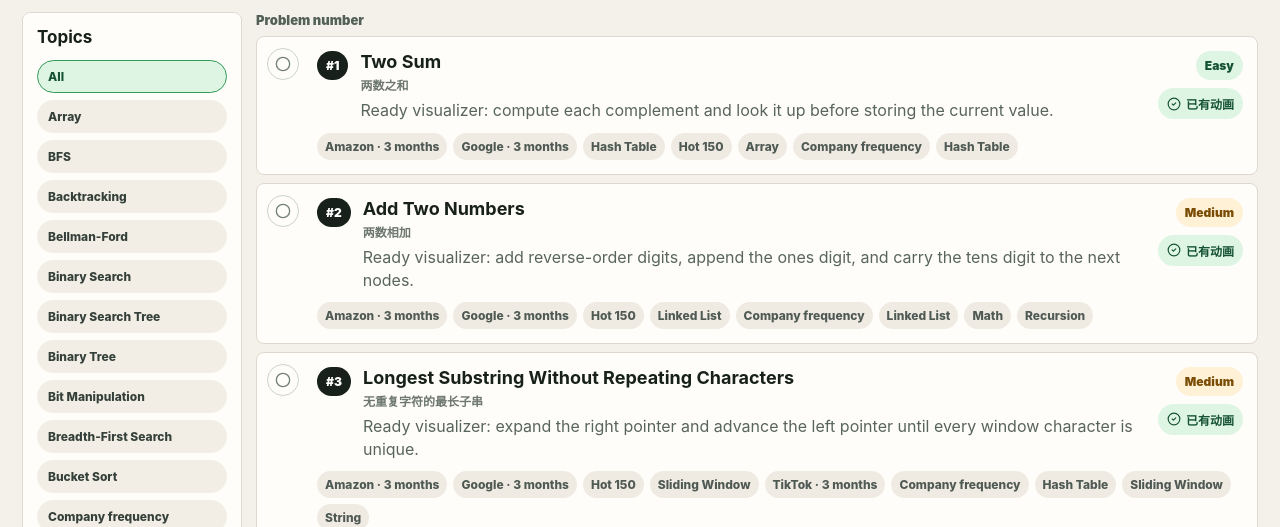
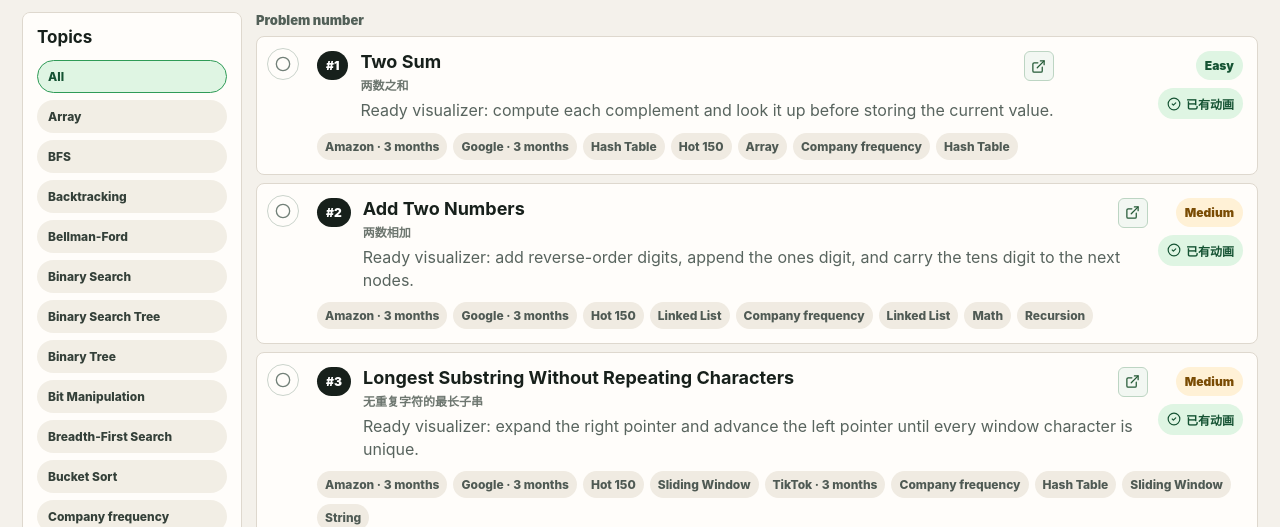
Before and after one commit to Guohuan-Feng/algotrace, a React (Vite) app in the folder apps/web/: page / in a window 1280 px wide. Shown: the part 273-800 px from the top of the page. Built offline with nearby package versions, Linux system fonts and the light colour scheme; no server answers.

Commit message:
feat: add LeetCode links to problem cards

```diff
--- a/apps/web/src/shared/components/ProblemDirectory.tsx
+++ b/apps/web/src/shared/components/ProblemDirectory.tsx
@@ -238,12 +238,26 @@ export function ProblemDirectory({ problems = problemCatalog, companyName }: Pro
                       {completed ? <Check size={16} /> : <Circle size={16} />}
                     </button>
                     <div className="problem-link-wrap">
-                      <a className="problem-link" href={`#/problems/${problem.slug}`}>
+                      <div className="problem-link">
                         <div className="problem-main">
                           <span className="problem-id">#{problem.id}</span>
                           <div>
-                            <h2>{problem.title}</h2>
-                            {problem.cnTitle ? <small className="problem-cn">{problem.cnTitle}</small> : null}
+                            <div className="problem-title-row">
+                              <a className="problem-visualizer-link" href={`#/problems/${problem.slug}`}>
+                                <h2>{problem.title}</h2>
+                                {problem.cnTitle ? <small className="problem-cn">{problem.cnTitle}</small> : null}
+                              </a>
+                              <a
+                                className="leetcode-link"
+                                aria-label={`Open #${problem.id} on LeetCode`}
+                                href={getLeetCodeUrl(problem)}
+                                target="_blank"
+                                rel="noreferrer"
+                                title="Open on LeetCode"
+                              >
+                                <ExternalLink size={15} />
+                              </a>
+                            </div>
                             <p>{problem.summary}</p>
                           </div>
                         </div>
@@ -263,18 +277,7 @@ export function ProblemDirectory({ problems = problemCatalog, companyName }: Pro
                             <span key={problemTag}>{problemTag}</span>
                           ))}
                         </div>
-                      </a>
-                      {fixedCompany && problem.sourceUrl ? (
-                        <a
-                          className="leetcode-link"
-                          aria-label={`View #${problem.id} on LeetCode`}
-                          href={problem.sourceUrl}
-                          target="_blank"
-                          rel="noreferrer"
-                        >
-                          LeetCode <ExternalLink size={13} />
-                        </a>
-                      ) : null}
+                      </div>
                     </div>
                   </article>
                 );
@@ -293,6 +296,10 @@ export function ProblemDirectory({ problems = problemCatalog, companyName }: Pro
       </section>
     </main>
   );
+}
+
+function getLeetCodeUrl(problem: Problem): string {
+  return problem.sourceUrl ?? `https://leetcode.com/problems/${problem.slug}/`;
 }
 
 function CompanyCollectionTabs({ activeCompany }: { activeCompany?: CompanyName }) {
```
Also changed, not shown: apps/web/src/app/styles.css, 1 other file (tests, documents, lock files or other folders).
